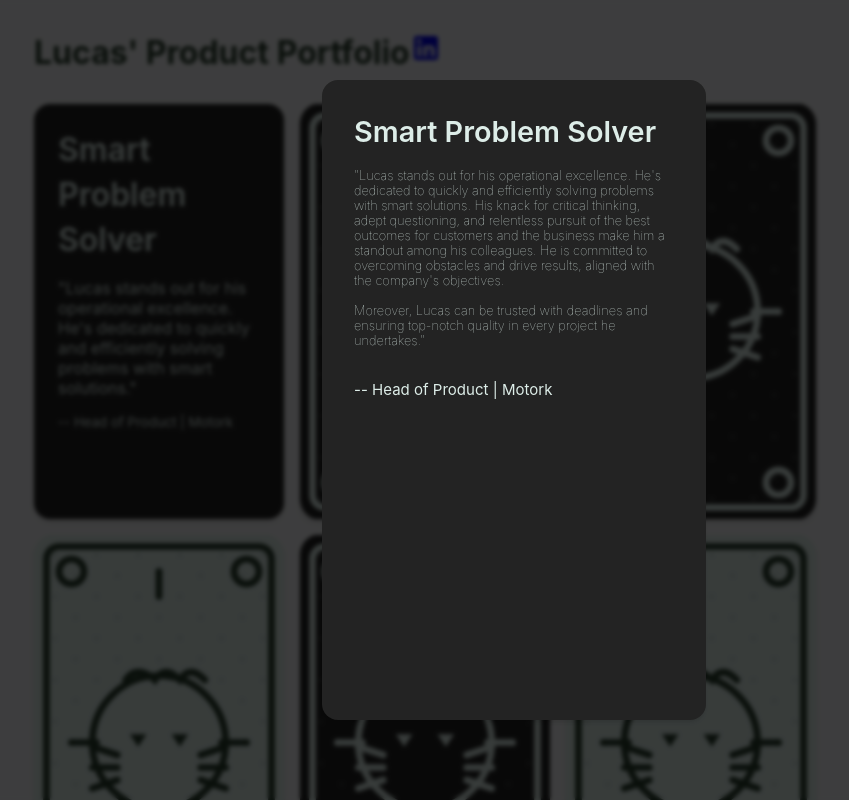
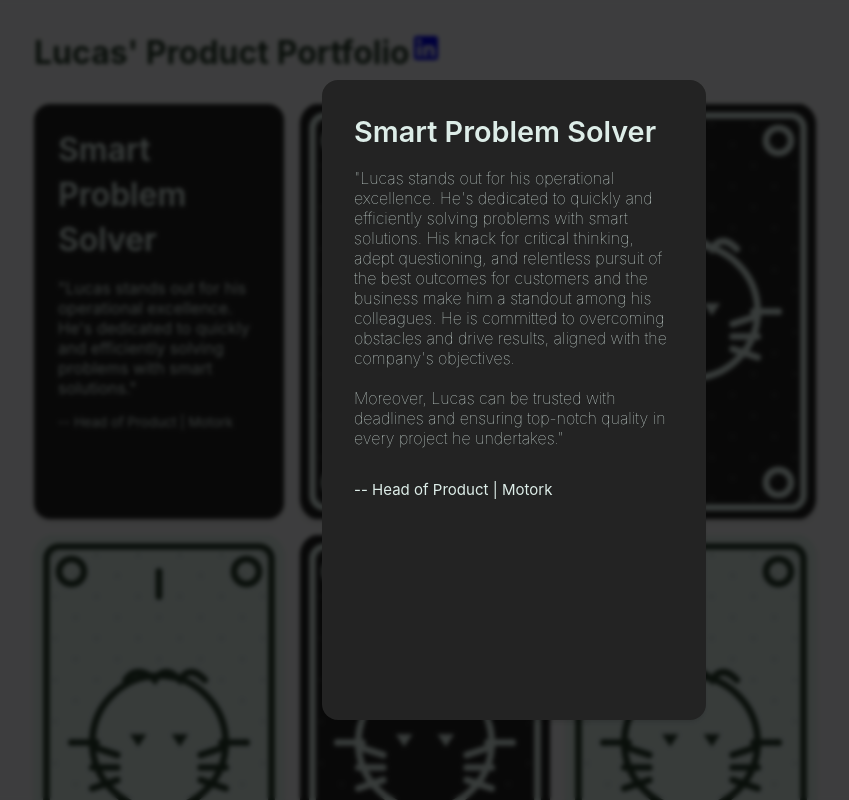
Before and after one commit to loukach/lucas-product-portfolio, a React (Create React App) app: page / in a window 1280 px wide. Both pictures are taken after a click on the element 285 px from the left and 311 px from the top of the page. Shown: the top 800 px of the page, without its empty margins (126-975 px from the left). Built offline with nearby package versions, Linux system fonts and the light colour scheme.

Commit message:
increaese fond of long_description in modal

```diff
--- a/src/styles/Card.css
+++ b/src/styles/Card.css
@@ -148,12 +148,12 @@
   }
 
   .card.feedback .card-long-description {
-    font-size: 0.8rem;
+    font-size: 1rem;
     font-weight: lighter;
     color: var(--feedback-text);
   }
   .card.achievement .card-long-description {
-    font-size: 0.8rem;
+    font-size: 1rem;
     font-weight: lighter;
     color: var(--achievement-text);
   }
```
